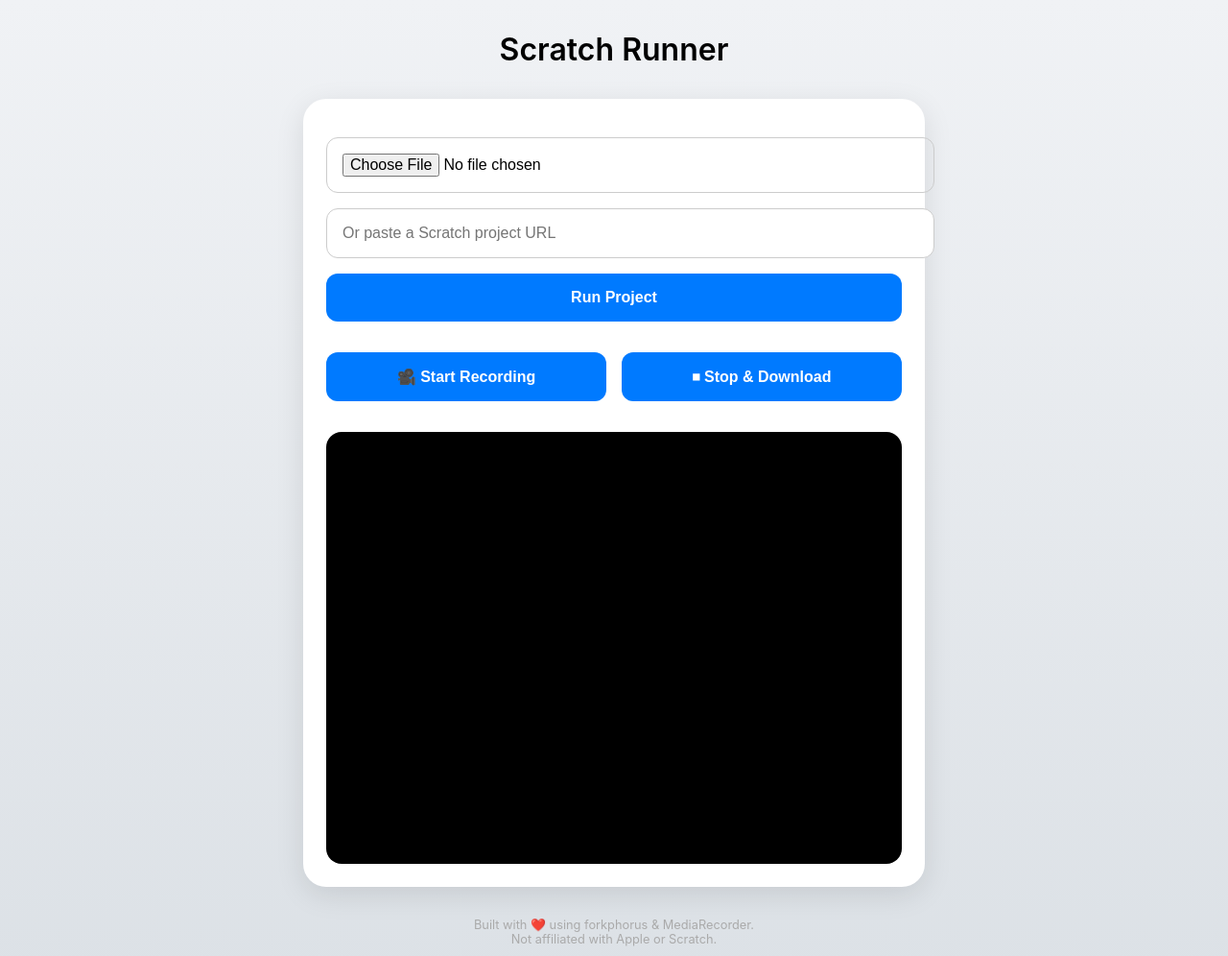
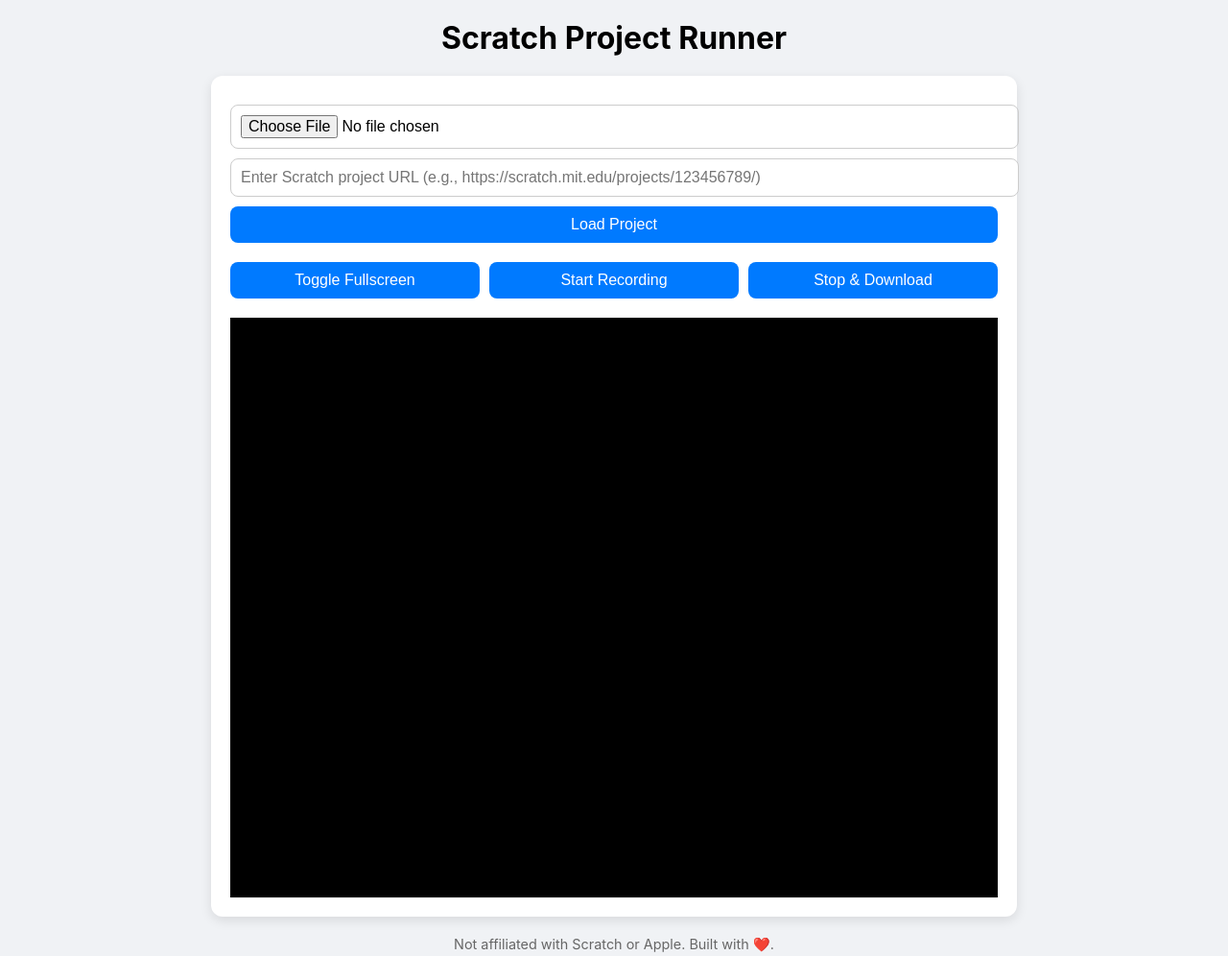
Before and after one commit to web-user-ab/sb123, a plain HTML site: page index.html in a window 1280 px wide. Shown: the whole page at 96% size. Drawn offline with Linux system fonts and the light colour scheme; a web font is replaced by a local one.

Commit message:
Update index.html

```diff
--- a/index.html
+++ b/index.html
@@ -1,180 +1,185 @@
 <!DOCTYPE html>
 <html lang="en">
 <head>
-  <meta charset="UTF-8">
-  <title>Scratch Runner</title>
-  <meta name="viewport" content="width=device-width, initial-scale=1.0">
+  <meta charset="UTF-8" />
+  <title>Scratch Project Runner</title>
+  <meta name="viewport" content="width=device-width, initial-scale=1.0" />
   <style>
-    @import url('https://fonts.googleapis.com/css2?family=SF+Pro+Display:wght@400;600&display=swap');
-
     body {
+      font-family: -apple-system, BlinkMacSystemFont, 'Segoe UI', Roboto, Oxygen,
+        Ubuntu, Cantarell, 'Open Sans', 'Helvetica Neue', sans-serif;
+      background-color: #f0f2f5;
       margin: 0;
       padding: 0;
-      font-family: 'SF Pro Display', -apple-system, BlinkMacSystemFont, sans-serif;
-      background: linear-gradient(to bottom, #f0f2f5, #dce1e6);
       display: flex;
       flex-direction: column;
       align-items: center;
-      min-height: 100vh;
     }
-
     header {
-      padding: 2rem 1rem;
-      font-size: 2rem;
-      font-weight: 600;
+      margin: 20px;
+      font-size: 2em;
+      font-weight: bold;
     }
-
-    .card {
+    .container {
+      width: 90%;
+      max-width: 800px;
       background: #fff;
-      border-radius: 24px;
-      padding: 1.5rem;
-      box-shadow: 0 8px 30px rgba(0,0,0,0.1);
-      max-width: 600px;
-      width: 90%;
-      margin-bottom: 2rem;
+      border-radius: 12px;
+      padding: 20px;
+      box-shadow: 0 4px 12px rgba(0, 0, 0, 0.1);
     }
-
     input, button {
       width: 100%;
-      margin-top: 1rem;
-      padding: 1rem;
-      border-radius: 12px;
+      padding: 10px;
+      margin-top: 10px;
+      font-size: 1em;
+      border-radius: 8px;
       border: 1px solid #ccc;
-      font-size: 1rem;
     }
-
     button {
-      background: #007aff;
+      background-color: #007aff;
       color: white;
       border: none;
-      font-weight: 600;
       cursor: pointer;
-      transition: background 0.3s ease;
     }
-
     button:hover {
-      background: #005ecb;
+      background-color: #005ecb;
     }
-
     #player-container {
-      margin-top: 2rem;
+      margin-top: 20px;
       width: 100%;
       aspect-ratio: 4 / 3;
-      background: #000;
-      border-radius: 16px;
-      overflow: hidden;
+      background-color: #000;
+      position: relative;
     }
-
+    iframe {
+      width: 100%;
+      height: 100%;
+      border: none;
+    }
+    .controls {
+      display: flex;
+      gap: 10px;
+      margin-top: 10px;
+    }
+    .controls button {
+      flex: 1;
+    }
     .footer {
-      text-align: center;
-      color: #aaa;
-      font-size: 0.8rem;
-      margin-bottom: 2rem;
-    }
-
-    #controls {
-      display: flex;
-      gap: 1rem;
-      margin-top: 1rem;
-    }
-
-    #controls button {
-      flex: 1;
+      margin: 20px;
+      font-size: 0.9em;
+      color: #666;
     }
   </style>
 </head>
 <body>
-  <header>Scratch Runner</header>
-
-  <div class="card">
-    <input type="file" id="fileInput" accept=".sb,.sb2,.sb3">
-    <input type="text" id="urlInput" placeholder="Or paste a Scratch project URL">
-    <button onclick="loadProject()">Run Project</button>
-
-    <div id="controls">
-      <button onclick="startRecording()">🎥 Start Recording</button>
-      <button onclick="stopRecording()">⏹ Stop & Download</button>
+  <header>Scratch Project Runner</header>
+  <div class="container">
+    <input type="file" id="fileInput" accept=".sb,.sb2,.sb3" />
+    <input type="text" id="urlInput" placeholder="Enter Scratch project URL (e.g., https://scratch.mit.edu/projects/123456789/)" />
+    <button onclick="loadProject()">Load Project</button>
+    <div class="controls">
+      <button onclick="toggleFullscreen()">Toggle Fullscreen</button>
+      <button onclick="startRecording()">Start Recording</button>
+      <button onclick="stopRecording()">Stop & Download</button>
     </div>
-
-    <div id="player-container"></div>
+    <div id="player-container">
+      <iframe id="player" src="" allowfullscreen></iframe>
+    </div>
+  </div>
+  <div class="footer">
+    Not affiliated with Scratch or Apple. Built with ❤️.
   </div>
 
-  <div class="footer">
-    Built with ❤️ using forkphorus & MediaRecorder.<br>
-    Not affiliated with Apple or Scratch.
-  </div>
+  <script>
+    const player = document.getElementById('player');
+    const fileInput = document.getElementById('fileInput');
+    const urlInput = document.getElementById('urlInput');
+    let mediaRecorder;
+    let recordedChunks = [];
 
-  <script src="https://forkphorus.github.io/forkphorus.js"></script>
-  <script>
-    let recorder, recordedChunks = [], canvasStream, audioStream, combinedStream;
-
-    async function loadProject() {
-      const fileInput = document.getElementById('fileInput');
-      const url = document.getElementById('urlInput').value.trim();
-      const container = document.getElementById('player-container');
-      container.innerHTML = "";
-
-      const app = forkphorus.createPlayer();
-      app.setAutoStart(true);
-      container.appendChild(app.root);
-
-      if (fileInput.files.length > 0) {
-        const file = fileInput.files[0];
-        const buffer = await file.arrayBuffer();
-        await app.loadProject(buffer);
+    function loadProject() {
+      const file = fileInput.files[0];
+      const url = urlInput.value.trim();
+      if (file) {
+        const reader = new FileReader();
+        reader.onload = function (e) {
+          const blob = new Blob([e.target.result], { type: file.type });
+          const blobUrl = URL.createObjectURL(blob);
+          player.src = `https://turbowarp.org/editor?project=${blobUrl}`;
+        };
+        reader.readAsArrayBuffer(file);
       } else if (url) {
         const match = url.match(/projects\/(\d+)/);
         if (match) {
           const id = match[1];
-          await app.loadProjectFromId(id);
+          player.src = `https://turbowarp.org/${id}`;
         } else {
-          alert("Invalid Scratch project URL");
+          alert('Please enter a valid Scratch project URL.');
         }
       } else {
-        alert("Upload a file or paste a URL");
+        alert('Please select a file or enter a project URL.');
+      }
+    }
+
+    function toggleFullscreen() {
+      const iframe = player;
+      if (iframe.requestFullscreen) {
+        iframe.requestFullscreen();
+      } else if (iframe.webkitRequestFullscreen) {
+        iframe.webkitRequestFullscreen();
+      } else if (iframe.msRequestFullscreen) {
+        iframe.msRequestFullscreen();
       }
     }
 
     function startRecording() {
-      const canvas = document.querySelector("canvas");
-      if (!canvas) return alert("No project loaded.");
-
-      canvasStream = canvas.captureStream(60); // 60 fps
-      const audioCtx = forkphorus.audio.context;
-      const dest = audioCtx.createMediaStreamDestination();
-      forkphorus.audio.output.connect(dest);
-      audioStream = dest.stream;
-
-      combinedStream = new MediaStream([...canvasStream.getTracks(), ...audioStream.getTracks()]);
-
-      recorder = new MediaRecorder(combinedStream, { mimeType: 'video/webm; codecs=vp9' });
+      const iframe = player;
+      const iframeWindow = iframe.contentWindow;
+      const iframeDocument = iframe.contentDocument || iframeWindow.document;
+      const canvas = iframeDocument.querySelector('canvas');
+      if (!canvas) {
+        alert('Canvas not found. Please ensure the project is loaded.');
+        return;
+      }
+      const stream = canvas.captureStream(60);
+      mediaRecorder = new MediaRecorder(stream, { mimeType: 'video/webm' });
       recordedChunks = [];
-
-      recorder.ondataavailable = e => {
-        if (e.data.size > 0) recordedChunks.push(e.data);
+      mediaRecorder.ondataavailable = function (e) {
+        if (e.data.size > 0) {
+          recordedChunks.push(e.data);
+        }
       };
-
-      recorder.onstop = () => {
+      mediaRecorder.onstop = function () {
         const blob = new Blob(recordedChunks, { type: 'video/webm' });
         const url = URL.createObjectURL(blob);
-        const a = document.createElement("a");
+        const a = document.createElement('a');
         a.href = url;
-        a.download = "scratch-recording.webm";
+        a.download = 'scratch-recording.webm';
         a.click();
+        URL.revokeObjectURL(url);
       };
-
-      recorder.start();
-      alert("Recording started!");
+      mediaRecorder.start();
+      alert('Recording started.');
     }
 
     function stopRecording() {
-      if (recorder && recorder.state === "recording") {
-        recorder.stop();
-        alert("Recording stopped. Downloading...");
+      if (mediaRecorder && mediaRecorder.state !== 'inactive') {
+        mediaRecorder.stop();
+        alert('Recording stopped. Downloading...');
       } else {
-        alert("Not recording.");
+        alert('No recording in progress.');
       }
     }
+
+    // Load project from URL parameter if present
+    window.addEventListener('DOMContentLoaded', () => {
+      const params = new URLSearchParams(window.location.search);
+      const projectId = params.get('project');
+      if (projectId) {
+        player.src = `https://turbowarp.org/${projectId}`;
+      }
+    });
   </script>
 </body>
 </html>
```
